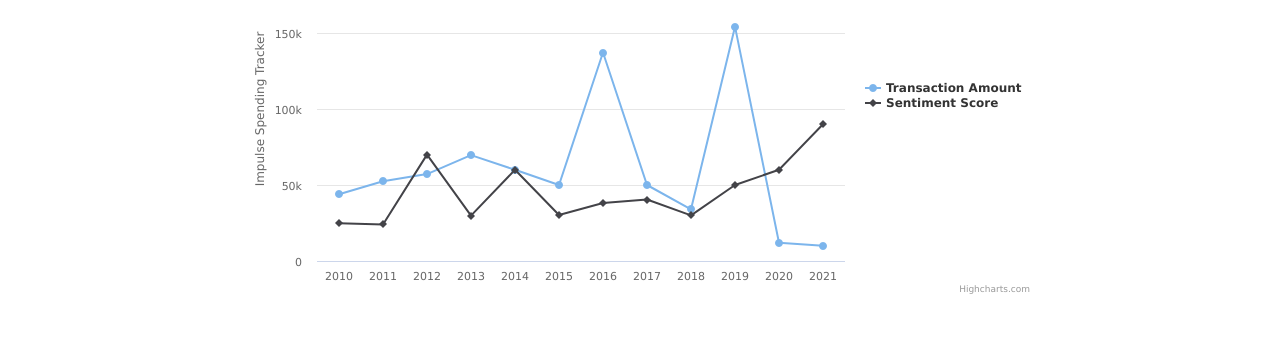
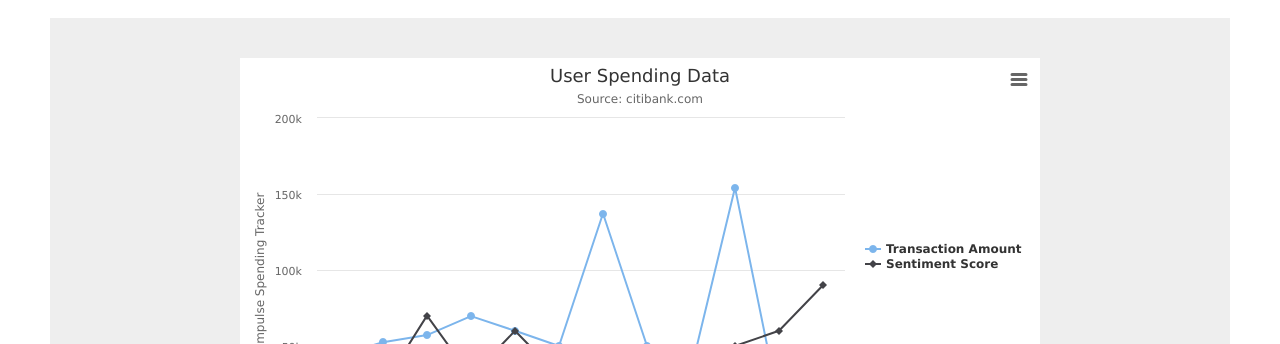
Before and after one commit to tanwei0319/citi-team50, a website: page views/index.html in a window 1280 px wide. Shown: the part 103-447 px from the top of the page. Drawn offline with nearby package versions, Linux system fonts and the light colour scheme.

Commit message:
fitted highcharts in container

```diff
--- a/views/index.html
+++ b/views/index.html
@@ -8,10 +8,6 @@
   <link rel="stylesheet" href="https://maxcdn.bootstrapcdn.com/bootstrap/3.3.7/css/bootstrap.min.css">
   <script src="https://ajax.googleapis.com/ajax/libs/jquery/3.2.1/jquery.min.js"></script>
   <script src="https://maxcdn.bootstrapcdn.com/bootstrap/3.3.7/js/bootstrap.min.js"></script>
-
-
-<div id="container"></div>
-
 
   <link rel="stylesheet" href="/main.css" media="all">
 </head>
@@ -27,10 +23,10 @@
   </div>
 </nav>
     <div class="jumbotron"  style="padding:40px;">
+        <div id="container"></div>
         <script src="https://code.highcharts.com/highcharts.js"></script>
         <script src="https://code.highcharts.com/modules/exporting.js"></script>
     </div>
-
 
 	<div class="container outlet">
 		<p>Add results here.</p>
--- a/views/main.js
+++ b/views/main.js
@@ -19,11 +19,11 @@ function show (elements, specifiedDisplay) {
 Highcharts.chart('container', {
 
     title: {
-        text: 'Solar Employment Growth by Sector, 2010-2016'
+        text: 'User Spending Data'
     },
 
     subtitle: {
-        text: 'Source: thesolarfoundation.com'
+        text: 'Source: citibank.com'
     },
 
     yAxis: {
```
